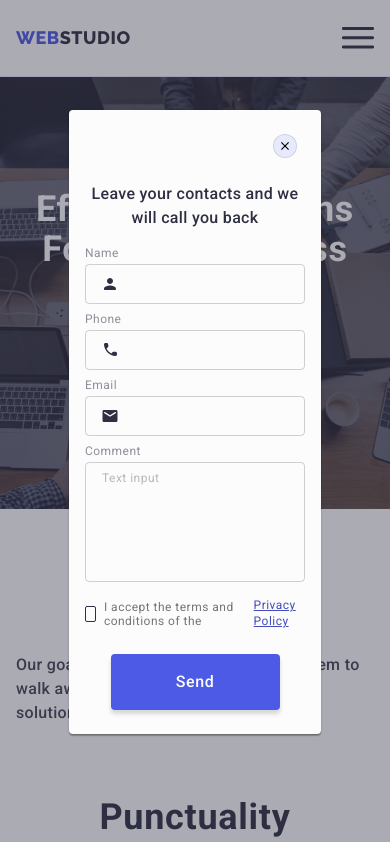
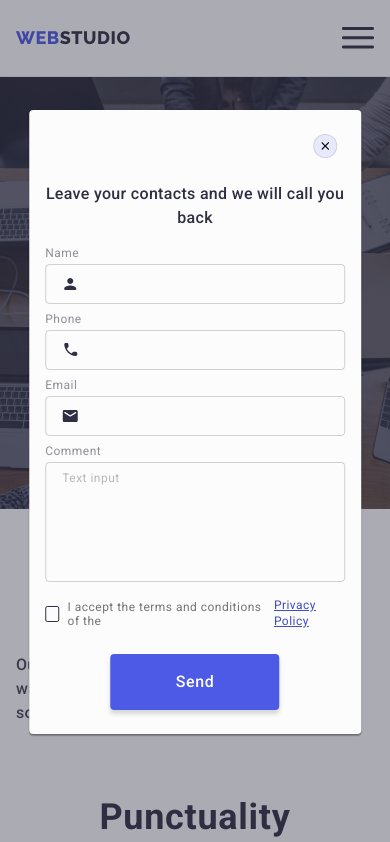
Before and after one commit to nickkuzia18/goit-markup-hw-07, a plain HTML site: page index.html in a window 390 px wide. Both pictures are taken after a click on the button "Order Service". Shown: the top 842 px of the page. Drawn offline with nearby package versions, Linux system fonts and the light colour scheme.

Commit message:
Update styles.css

```diff
--- a/css/styles.css
+++ b/css/styles.css
@@ -1026,6 +1026,6 @@ body {
 
 @media screen and (max-width: 427px) {
     .modal {
-        max-width: 252px;
+        width: 85%;
     }
 }
```
